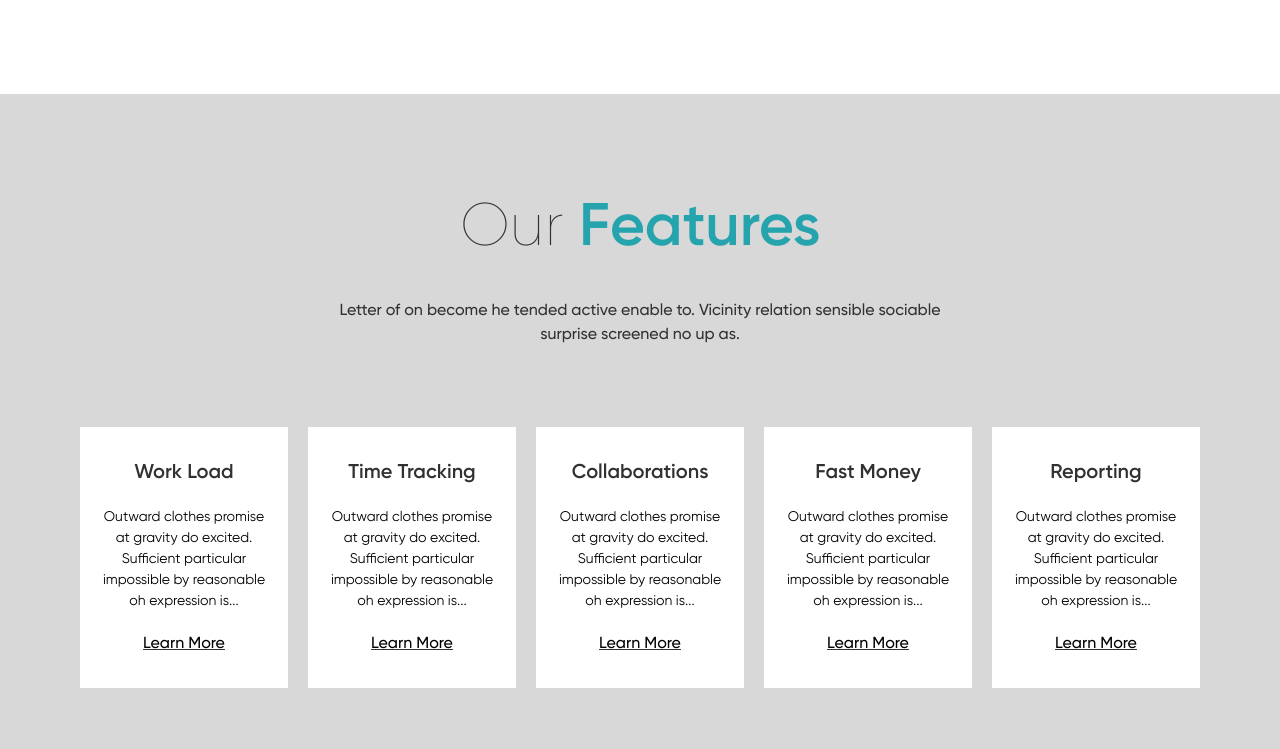
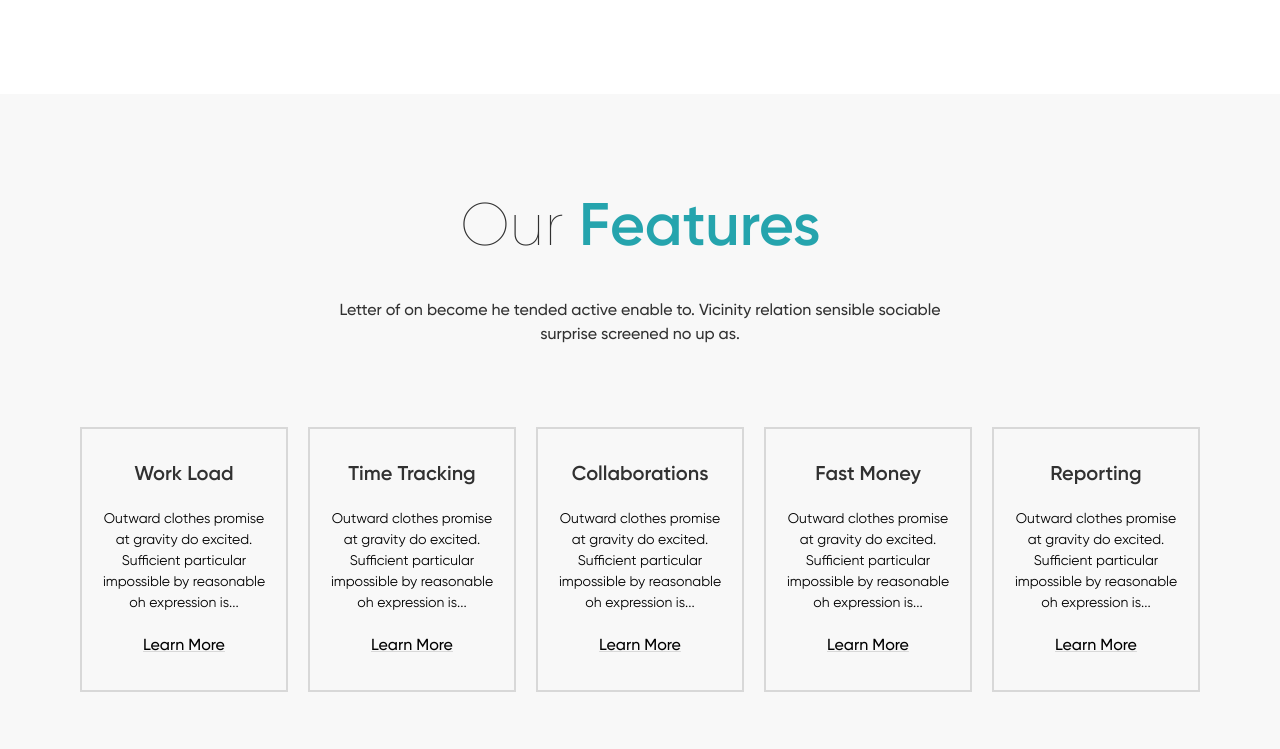
Before and after one commit to TheMordhon1/freelance-web, a Next.js app: page / in a window 1280 px wide. Shown: the part 2554-3303 px from the top of the page. Built offline with nearby package versions, Linux system fonts and the light colour scheme.

Commit message:
carousel

```diff
--- a/components/ArrowGroup.jsx
+++ b/components/ArrowGroup.jsx
@@ -1,13 +1,14 @@
 export default function ArrowGroup({ next, previous }) {
   return (
     <div className=" flex gap-2 justify-center">
+      <div className="group">
         <div
           onClick={() => previous()}
-        className=" border px-5 py-2 border-blue rounded-xl text-center cursor-pointer bg-pink-600"
+          className=" border px-3 py-2 border-blue rounded-2xl  group-hover:bg-blue transition-all text-center cursor-pointer bg-pink-600"
         >
           <svg
             xmlns="http://www.w3.org/2000/svg"
-          className="h-4 md:w-4 text-blue w-full"
+            className="h-4 md:w-4 text-blue w-full group-hover:text-white"
             fill="none"
             viewBox="0 0 24 24"
             stroke="currentColor"
@@ -20,13 +21,15 @@ export default function ArrowGroup({ next, previous }) {
             />
           </svg>
         </div>
+      </div>
+      <div className="group">
         <div
           onClick={() => next()}
-        className=" border px-5 py-2 border-blue rounded-xl text-center cursor-pointer bg-pink-600"
+          className=" border px-3 py-2 border-blue group-hover:bg-blue transition-all rounded-2xl text-center cursor-pointer bg-pink-600"
         >
           <svg
             xmlns="http://www.w3.org/2000/svg"
-          className="h-4 md:w-4 text-blue w-full"
+            className="h-4 md:w-4 text-blue group-hover:text-white w-full"
             fill="none"
             viewBox="0 0 24 24"
             stroke="currentColor"
@@ -40,5 +43,6 @@ export default function ArrowGroup({ next, previous }) {
           </svg>
         </div>
       </div>
+    </div>
   );
 }
--- a/components/FeaturesCard.jsx
+++ b/components/FeaturesCard.jsx
@@ -36,14 +36,14 @@ export default function FeaturesCard() {
   return (
     <div className="grid sm:grid-cols-2 md:grid-cols-3 lg:grid-cols-5 gap-5 text-center">
       {itemFeatures.map((item) => (
-        <div key={item.id}>
+        <div key={item.id} className="group">
           <Link href={item.href}>
-            <div className="relative py-8 px-5 bg-white flex flex-col gap-5 cursor-pointer group group-hover:shadow-xl transition-all hover:scale-105">
+            <div className="relative  py-8 px-5 group-hover:bg-white flex flex-col gap-5 cursor-pointer border-2 border-gray group-hover:border-none transition-all hover:scale-105">
               <h3 className="text-black gill-semibold text-xl group-hover:text-blue">
                 {item.title}
               </h3>
               <p className="gill-regular text-[14px]">{item.desc}</p>
-              <span className="underline decoration-black gill-medium group-hover:decoration-blue group-hover:text-blue">
+              <span className="underline decoration-gray gill-medium group-hover:decoration-blue group-hover:text-blue">
                 Learn More
               </span>
             </div>
--- a/components/Testimonials.jsx
+++ b/components/Testimonials.jsx
@@ -70,7 +70,12 @@ export default function Testimonials() {
         arrows={false}
         renderButtonGroupOutside={true}
         customButtonGroup={<ArrowGroup />}
-        itemClass="px-4 mb-5"
+        itemClass="px-0 md:px-4 mb-5 transition-all"
+        autoPlay={true}
+        infinite={true}
+        autoPlaySpeed={5000}
+        keyBoardControl={true}
+        transitionDuration={1000}
       >
         {clientSays.map((item) => (
           <div
@@ -82,7 +87,7 @@ export default function Testimonials() {
               alt="user1"
               className="md:w-4/12 md:rounded-tl-xl lg:rounded-tl-[45%] lg:w-5/12 "
             />
-            <div className="text-black flex flex-col justify-center items-center p-10 md:w-8/12 md:rounded-br-xl md:items-start bg-bg_gray  lg:w-7/12 md:py-10 md:px-10  lg:rounded-br-[45%]">
+            <div className="text-black flex flex-col justify-center items-center p-5 md:p-10 md:w-8/12 md:rounded-br-xl md:items-start bg-bg_gray  lg:w-7/12 md:py-10 md:px-10  lg:rounded-br-[45%]">
               <h2 className="gill-semibold text-xl">{item.status}</h2>
               <p className="text-base gill-regular mt-4 text-center md:text-left">
                 {item.says}
--- a/tailwind.config.js
+++ b/tailwind.config.js
@@ -21,8 +21,9 @@ module.exports = {
       blue: "#25A4AD",
       black_dope: "#000000",
       black: "#313131",
+      gray: "#D8D8D8",
       white: "#FFFFFF",
-      bg_gray: "#D8D8D8",
+      bg_gray: "#F8F8F8",
       bg_black: "#2C2C2C",
     },
   },
```
Lines whose indentation alone changed are shown as unchanged.
